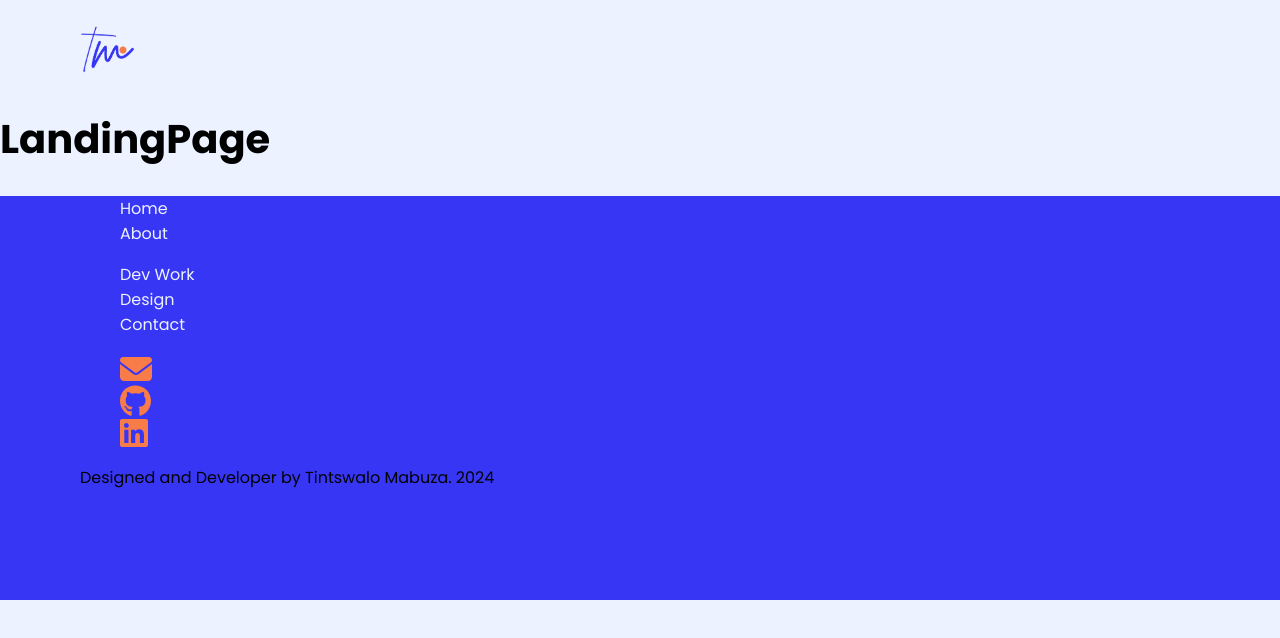
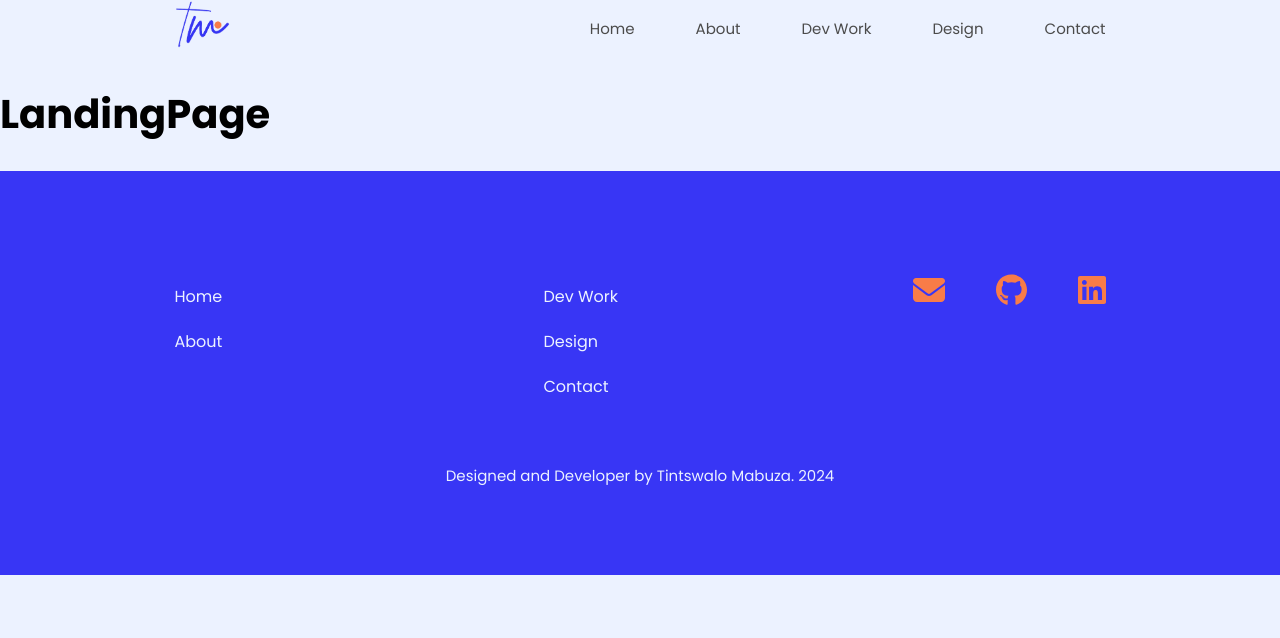
Before and after one commit to calcaventia/my-portfolio-react, a React (Create React App) app: page / in a window 1280 px wide. Shown: the top 638 px of the page. Built offline with nearby package versions, Linux system fonts and the light colour scheme.

Commit message:
footer layout development

```diff
--- a/src/components/Footer/Footer.css
+++ b/src/components/Footer/Footer.css
@@ -10,6 +10,11 @@ footer {
   height: 404px;
 }
 
+.wrapper {
+  margin: 0 auto;
+  max-width: 931px;
+}
+
 ul li .menu-option {
   text-decoration: none;
   color: var(--neutral-background-color1);
@@ -18,3 +23,32 @@ ul li .menu-option {
 ul {
   list-style: none;
 }
+
+.footer-links-container {
+  display: grid;
+  grid-template-columns: 1fr 1fr 1fr;
+  padding: 103px 0 0 0;
+  gap: 236px;
+}
+
+.footer-links-list-3 ul {
+  margin: 0 0;
+  padding: 0;
+  display: flex;
+  gap: 51px;
+}
+
+.footer-links-list-1 ul,
+.footer-links-list-2 ul {
+  margin: 0 0;
+  padding: 0;
+  line-height: 45px;
+}
+
+.author {
+  display: flex;
+  font-size: 15px;
+  justify-content: center;
+  padding: 40px 0 0 0;
+  color: var(--neutral-background-color1);
+}
--- a/src/components/Footer/Footer.jsx
+++ b/src/components/Footer/Footer.jsx
@@ -10,7 +10,9 @@ function Footer() {
   return (
     <footer>
       <div className="wrapper">
-        <ul className="nav-links">
+        <div className="footer-links-container">
+          <div className="footer-links-list-1">
+            <ul>
               <li>
                 <Link to="/" className="menu-option">
                   Home
@@ -22,6 +24,8 @@ function Footer() {
                 </Link>
               </li>
             </ul>
+          </div>
+          <div className="footer-links-list-2">
             <ul>
               <li>
                 <Link to="/codingprojects" className="menu-option">
@@ -39,6 +43,8 @@ function Footer() {
                 </Link>
               </li>
             </ul>
+          </div>
+          <div className="footer-links-list-3">
             <ul>
               <li>
                 <a
@@ -80,7 +86,11 @@ function Footer() {
                 </a>
               </li>
             </ul>
-        <p>Designed and Developer by Tintswalo Mabuza. 2024</p>
+          </div>
+        </div>
+        <p className="author">
+          Designed and Developer by Tintswalo Mabuza. 2024
+        </p>
       </div>
     </footer>
   );
--- a/src/components/Header/Header.css
+++ b/src/components/Header/Header.css
@@ -18,6 +18,7 @@ nav ul li .menu-option {
   font-size: 15px;
   font-family: "Poppins", sans-serif;
   text-decoration: none;
+  color: var(--menu-header-text-color);
 }
 
 .wrapper {
```
Lines whose indentation alone changed are shown as unchanged.
